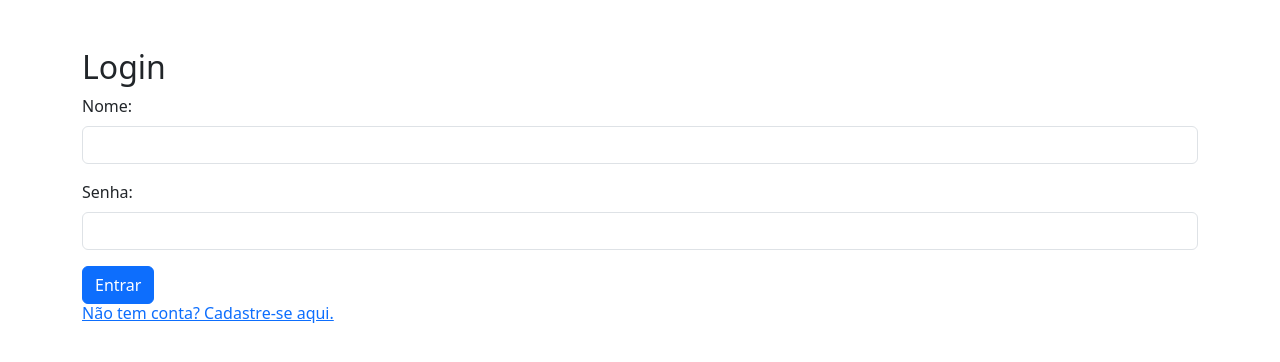
After one commit to luizalves03-003/trabalho, a Flask app: page /login in a window 1280 px wide. The commit adds this page. Shown: the top 362 px of the page. Run offline with Flask 3, Linux system fonts and the light colour scheme.

Commit message:
Seu comentário aqui

```diff
--- a/api.py
+++ b/api.py
@@ -1,9 +1,11 @@
-from flask import Flask, jsonify, request, render_template, url_for, redirect
+from flask import Flask, jsonify, request, render_template, url_for, redirect, session
 import sqlite3
+from flask_bcrypt import Bcrypt
 
 app = Flask(__name__)
 DATABASE = 'biblioteca.db'
 app.secret_key = 'chave_secreta'
+bcrypt = Bcrypt(app)
 
 
 def init_db():
@@ -15,12 +17,29 @@ def init_db():
                 genero TEXT NOT NULL,
                 ano INTEGER NOT NULL
             )
+
+
+        '''),
+        conn.execute('''
+            CREATE TABLE IF NOT EXISTS usuarios(
+                id INTEGER PRIMARY KEY AUTOINCREMENT,
+                nome TEXT NOT NULL,
+                senha TEXT NOT NULL
+            )
+
         ''')
+
         print("\n ---- BIBLIOTECA ABERTA ---- ")
 
-#---função de página inicial---
+# ---função de página inicial---
+
+
 @app.route('/', methods=['GET'])
 def pagina_inicial():
+
+    if 'usuario' not in session:
+        return redirect(url_for('login'))
+
     with sqlite3.connect(DATABASE) as conn:
         conn.row_factory = sqlite3.Row
         cursor = conn.cursor()
@@ -29,7 +48,15 @@ def pagina_inicial():
         resultado = [dict(row) for row in livros]
         return render_template('index.html', resultados=resultado)
 
-#---função de buscar livro por id---
+
+@app.route('/logout')
+def logout():
+    session.clear()
+    return redirect(url_for('login'))
+
+# ---função de buscar livro por id---
+
+
 @app.route('/livros/<int:id>', methods=['GET'])
 def livro_id(id):
     with sqlite3.connect(DATABASE) as conn:
@@ -43,7 +70,9 @@ def livro_id(id):
             return jsonify(dict(livro_row))
         return jsonify({'erro': 'Livro não encontrado'}), 404
 
-#---função de buscar livro por gênero---
+# ---função de buscar livro por gênero---
+
+
 @app.route('/livros/genero/<string:genero_nome>', methods=['GET'])
 def genero_livros(genero_nome):
     with sqlite3.connect(DATABASE) as conn:
@@ -57,13 +86,15 @@ def genero_livros(genero_nome):
             return jsonify(resultado)
         return jsonify({'erro': 'livro não encontrado'}), 404
 
+
 @app.route('/livros/genero', methods=['GET'])
 def genero_livros_html():
     genero = request.args.get('genero')
     with sqlite3.connect(DATABASE) as conn:
         conn.row_factory = sqlite3.Row
         cursor = conn.cursor()
-        cursor.execute("SELECT * FROM livros WHERE genero LIKE ?", (f"%{genero}%",))
+        cursor.execute(
+            "SELECT * FROM livros WHERE genero LIKE ?", (f"%{genero}%",))
         livros_row = cursor.fetchall()
 
         if livros_row:
@@ -72,9 +103,13 @@ def genero_livros_html():
         return jsonify({'erro': 'livro não encontrado'}), 404
 
 
-#---função de adicionar livro---
+# ---função de adicionar livro---
 @app.route('/livros/add', methods=['POST'])
 def adicionar_livro():
+
+    if 'usuario' not in session:
+        return redirect(url_for('login'))
+
     nome = request.form.get('nome')
     genero = request.form.get('genero')
     try:
@@ -93,7 +128,9 @@ def adicionar_livro():
         conn.commit()
     return redirect(url_for('pagina_inicial'))
 
-#---função de página de adicionar livro---
+# ---função de página de adicionar livro---
+
+
 @app.route('/livros/add', methods=['GET'])
 def pagina_adicionar():
     with sqlite3.connect(DATABASE) as conn:
@@ -105,9 +142,13 @@ def pagina_adicionar():
         return render_template('adicionar.html', resultados=resultado)
 
 
-#---função de atualizar livro---
+# ---função de atualizar livro---
 @app.route('/livros/atualizar/<int:id>', methods=['POST'])
 def atualizar_livros(id):
+
+    if 'usuario' not in session:
+        return redirect(url_for('login'))
+
     nome = request.form.get('nome')
     genero = request.form.get('genero')
     try:
@@ -129,7 +170,8 @@ def atualizar_livros(id):
         conn.commit()
         return redirect(url_for('pagina_inicial'))
 
-#---função de editar livro---
+
+# ---função de editar livro---
 @app.route('/livros/editar/<int:id>', methods=['GET'])
 def pagina_editar(id):
 
@@ -145,9 +187,13 @@ def pagina_editar(id):
     return render_template("editar.html", livro=dict(livro))
 
 
-#---função de deletar livro---
+# ---função de deletar livro---
 @app.route('/livros/deletar/<int:id>', methods=['POST'])
 def deletar_livro(id):
+
+    if 'usuario' not in session:
+        return redirect(url_for('login'))
+
     with sqlite3.connect(DATABASE) as conn:
         cursor = conn.cursor()
         cursor.execute("DELETE FROM livros WHERE id=?", (id,))
@@ -157,6 +203,95 @@ def deletar_livro(id):
     return redirect(url_for('pagina_inicial'))
 
 
+# ---função de login---
+@app.route("/login", methods=['GET', 'POST'])
+def login():
+
+    if request.method == 'POST':
+
+        nome = request.form.get('nome')
+        senha = request.form.get('senha')
+
+        if not nome or not senha:
+            return render_template(
+                'login.html',
+                erro='Preencha todos os campos.'
+            )
+
+        with sqlite3.connect(DATABASE) as conn:
+            conn.row_factory = sqlite3.Row
+            cursor = conn.cursor()
+
+            usuario = cursor.execute(
+                "SELECT * FROM usuarios WHERE nome=?",
+                (nome,)
+            ).fetchone()
+
+        if usuario and bcrypt.check_password_hash(usuario['senha'], senha):
+
+            session['usuario'] = usuario['nome']
+            session['usuario_id'] = usuario['id']
+
+            return redirect(url_for('pagina_inicial'))
+
+        return render_template(
+            'login.html',
+            erro='Usuário ou senha incorretos.'
+        )
+
+    return render_template('login.html')
+
+
+@app.route('/login/entrar', methods=['GET'])
+def pagina_login():
+    with sqlite3.connect(DATABASE) as conn:
+        conn.row_factory = sqlite3.Row
+        cursor = conn.cursor()
+        usuarios = cursor.execute("SELECT * FROM usuarios").fetchall()
+
+        logar = [dict(row) for row in usuarios]
+        return render_template('login.html', resultados=logar)
+
+
+@app.route('/cadastro', methods=['GET','POST'])
+def cadastro():
+    if request.method =='POST':
+        nome = request.form.get('nome')
+        senha = request.form.get('senha')
+
+        if not nome or not senha:
+            return render_template(
+                'cadastro.html',
+                erro='Preencha todos os campos.'
+            )
+
+        senha_hash = bcrypt.generate_password_hash(senha).decode('utf-8')
+
+        with sqlite3.connect(DATABASE) as conn:
+            cursor = conn.cursor()
+
+            cursor.execute(
+                "INSERT INTO usuarios (nome, senha) VALUES (?, ?)",
+                (nome, senha_hash)
+            )
+
+            conn.commit()
+
+        return redirect(url_for('pagina_login'))
+
+    return render_template('cadastro.html')
+
+@app.route('/cadastro/novo', methods=['GET'])
+def pagina_cadastro():
+    with sqlite3.connect(DATABASE) as conn:
+        conn.row_factory = sqlite3.Row
+        cursor = conn.cursor()
+        usuarios = cursor.execute("SELECT * FROM usuarios").fetchall()
+
+        resultado = [dict(row) for row in usuarios]
+        return render_template('cadastro.html', resultados=resultado)
+
+
 if __name__ == '__main__':
     init_db()
-    app.run(debug=True, host="0.0.0.0", port="5454")
+app.run(debug=True, host="0.0.0.0", port="5454")
--- a/templates/adicionar.html
+++ b/templates/adicionar.html
@@ -1,9 +1,9 @@
 <!DOCTYPE html>
-<html lang="en">
+<html lang="PT-br">
 <head>
     <meta charset="UTF-8">
     <meta name="viewport" content="width=device-width, initial-scale=1.0">
-    <title>Document</title>
+    <title>Adicionar Livro</title>
 
      <link href="https://cdn.jsdelivr.net/npm/bootstrap@5.3.8/dist/css/bootstrap.min.css"
           rel="stylesheet">
--- /dev/null
+++ b/templates/login.html
@@ -0,0 +1,41 @@
+<!DOCTYPE html>
+<html lang="PT-br">
+<head>
+    <meta charset="UTF-8">
+    <meta name="viewport" content="width=device-width, initial-scale=1.0">
+    <title>Login</title>
+    <link href="https://cdn.jsdelivr.net/npm/bootstrap@5.3.8/dist/css/bootstrap.min.css" rel="stylesheet" integrity="sha384-sRIl4kxILFvY47J16cr9ZwB07vP4J8+LH7qKQnuqkuIAvNWLzeN8tE5YBujZqJLB" crossorigin="anonymous">
+</head>
+<body class="container mt-5">
+
+    <div class="box-input">
+        <h2>Login</h2>
+    </div>
+
+    {% if erro %}
+        <div class="alert alert-danger" role="alert">
+            {{ erro }}
+        </div>
+    {% endif %}
+
+        <form action="{{ url_for('login') }}" method="POST">
+            <div class="mb-3">
+                <label for="nome" class="form-label">Nome:</label>
+                <input type="text" class="form-control" id="nome" name="nome" required>
+            </div>
+
+
+            <div class="mb-3">
+                <label for="senha" class="form-label">Senha:</label>
+                <input type="password" class="form-control" id="senha" name="senha" required>
+            </div>
+            <button type="submit" class="btn btn-primary">Entrar</button>
+        </form>
+    </div>
+
+    <h6><a href="{{ url_for('pagina_cadastro') }}">Não tem conta? Cadastre-se aqui.</a></h6>
+
+
+
+</body>
+</html>
```
Also changed, not shown: templates/cadastro.html (added, +28 -0 lines), templates/index.html (+12 -27 lines), biblioteca.db.
